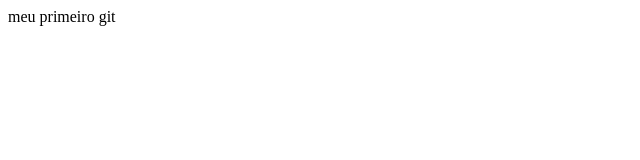
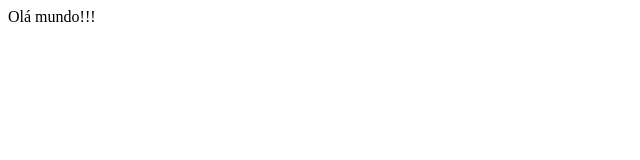
Before and after one commit to liviaalvesfernandes/cursoTeste, a plain HTML site: page index.html in a window 1280 px wide. Shown: the full height of the page, 0-640 px from the left. Drawn offline with Linux system fonts and the light colour scheme.

Commit message:
segunda alteração no git

```diff
--- a/index.html
+++ b/index.html
@@ -1 +1 @@
-<p>meu primeiro git</p>
+<p>Olá mundo!!!</p>
```
